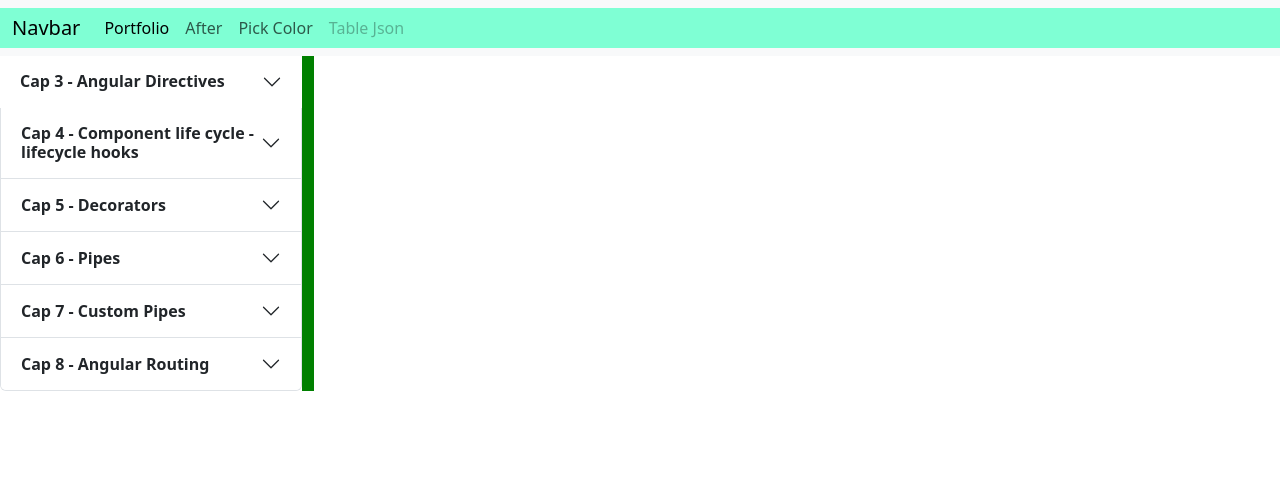
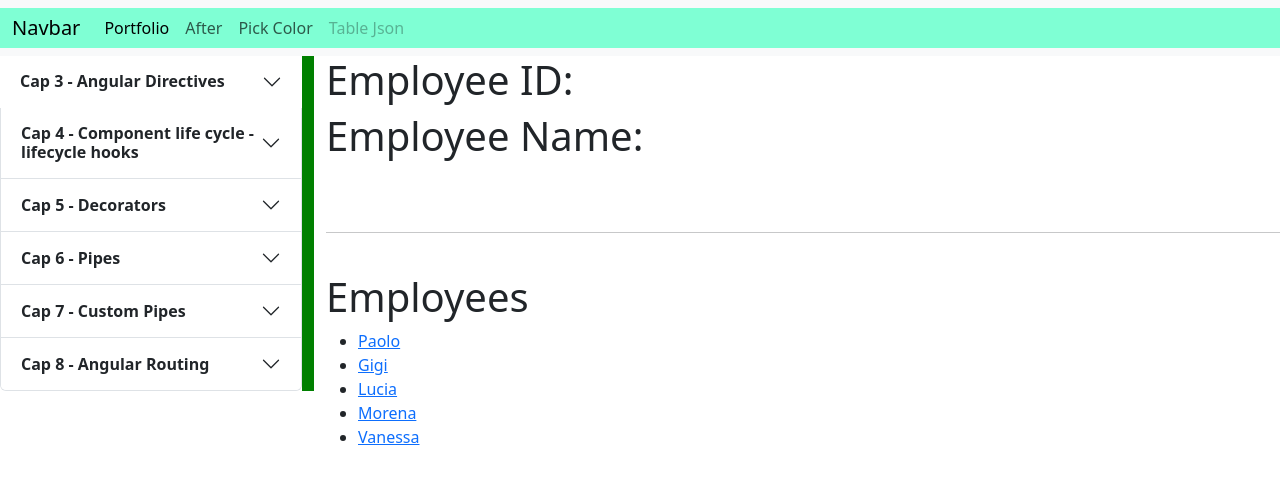
Before and after one commit to paolopci/Tutor_Angular17, an Angular app: page /employee in a window 1280 px wide. Before the commit this address led to /. Shown: the top 484 px of the page. Built offline with nearby package versions, Linux system fonts and the light colour scheme.

Commit message:
example 13 - [queryParams]

```diff
--- a/src/app/Cap08/app-employee/app-employee.component.html
+++ b/src/app/Cap08/app-employee/app-employee.component.html
@@ -1,2 +1,15 @@
 <h1>Employee ID: {{id}}</h1>
 <h1>Employee Name: {{name}}</h1>
+
+
+<br><br>
+<hr>
+<br>
+<h1>Employees</h1>
+<div>
+    <ul>
+        <li *ngFor="let emp of employees">
+            <a href="#" [routerLink]="['/employee']" [queryParams]="{id:emp.id,name:emp.name}">{{emp.name}}</a>
+        </li>
+    </ul>
+</div>
--- a/src/app/Cap08/app-employee/app-employee.component.ts
+++ b/src/app/Cap08/app-employee/app-employee.component.ts
@@ -11,10 +11,24 @@ export class AppEmployeeComponent {
   id: string = '';
   name: string = '';
 
+  employees = [
+    { id: 1, name: 'Paolo' },
+    { id: 2, name: 'Gigi' },
+    { id: 3, name: 'Lucia' },
+    { id: 4, name: 'Morena' },
+    { id: 5, name: 'Vanessa' },
+  ]
+
   constructor(private route: ActivatedRoute) {
     const params = this.route.snapshot.params;
     this.id = params['id'];
     this.name = params['name'];
     console.log(`Emp_ID: ${this.id}, Emp_Name: ${this.name}`);
+
+    this.route.queryParams.subscribe((result) => {
+      this.id = result['id'];
+      this.name = result['name'];
+      console.log(result);
+    })
   }
 }
--- a/src/app/app-routing.module.ts
+++ b/src/app/app-routing.module.ts
@@ -84,6 +84,7 @@ const routes: Routes = [
   { path: 'homer', component: AppHomeModuleComponent },
   { path: 'emplo/:empName/:empId', component: AppEmployeesComponent },
   { path: 'employee/:id/:name', component: AppEmployeeComponent },
+  { path: 'employee', component: AppEmployeeComponent },
   { path: 'emplohome', component: AppHomeEmployeeComponent },
 
   {
```
